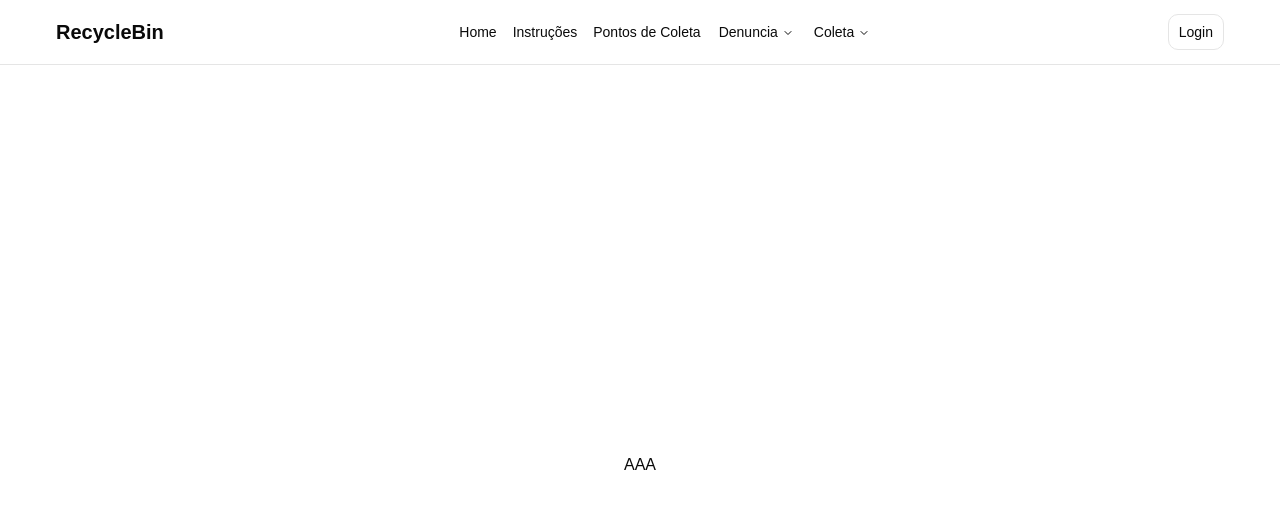
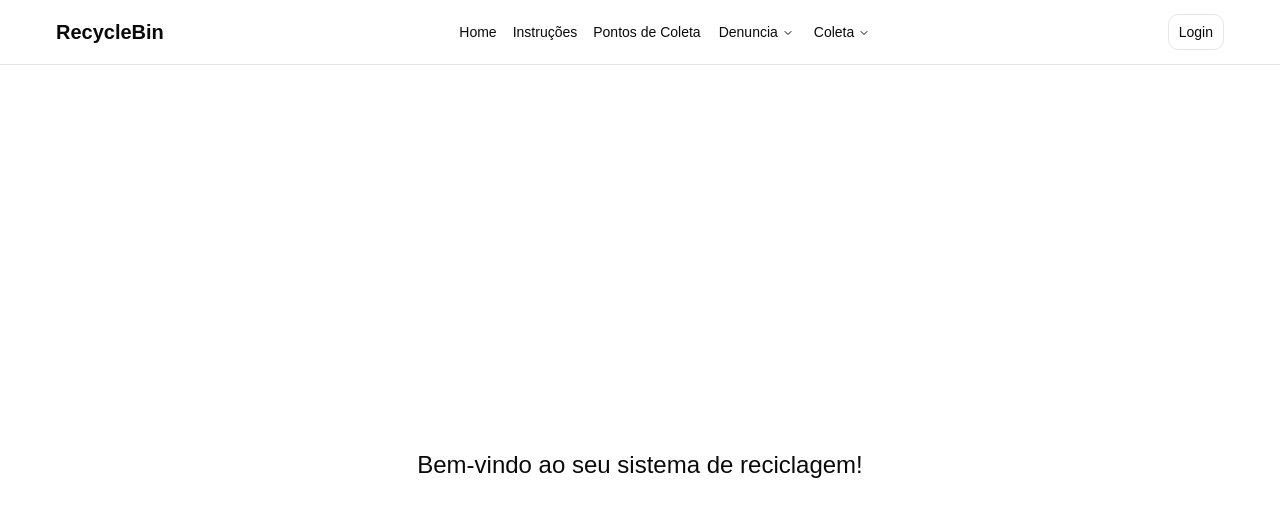
Before and after one commit to cyronp/RecycleBin, a Next.js app: page / in a window 1280 px wide. Shown: the top 516 px of the page. Built offline with nearby package versions, Linux system fonts and the light colour scheme; a web font is replaced by a local one.

Commit message:
feat: update welcome message in Home component

```diff
--- a/app/page.tsx
+++ b/app/page.tsx
@@ -2,7 +2,7 @@
 export default function Home() {
   return (
     <div className="flex min-h-screen items-center justify-center">
-      <h1>AAA</h1>
+      <h1 className="text-2xl">Bem-vindo ao seu sistema de reciclagem!</h1>
     </div>
   );
 }
```
